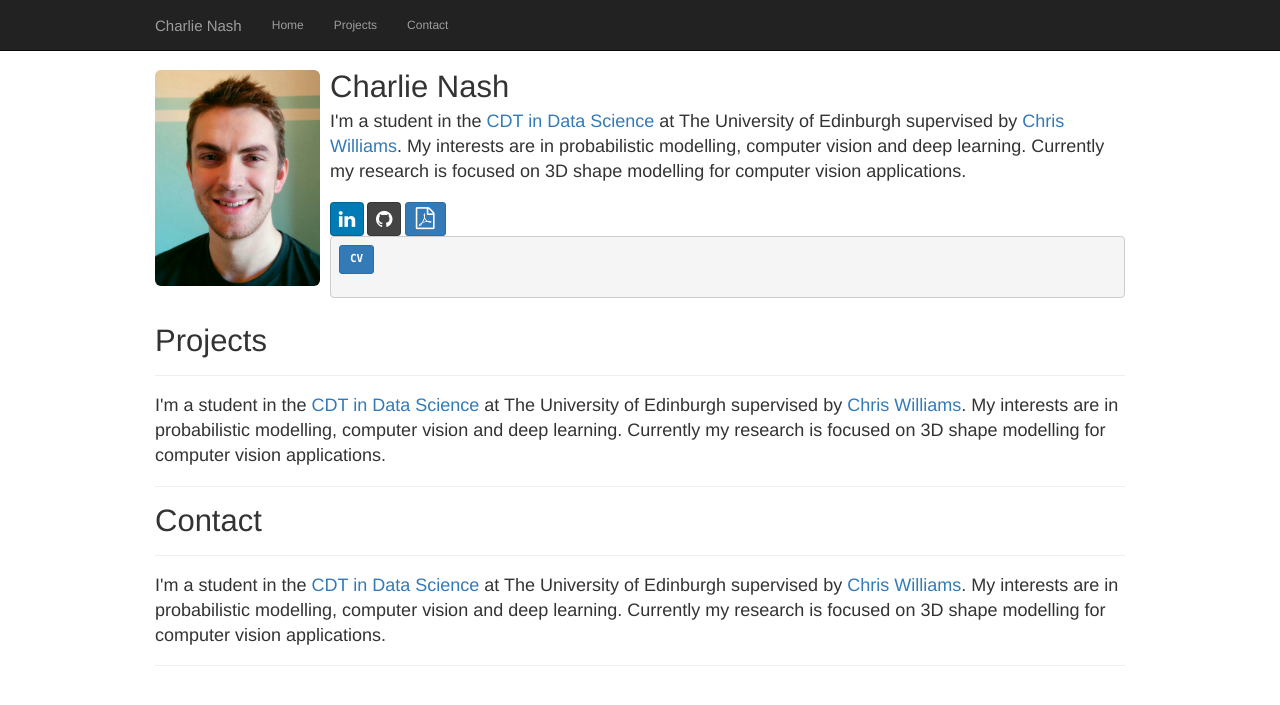
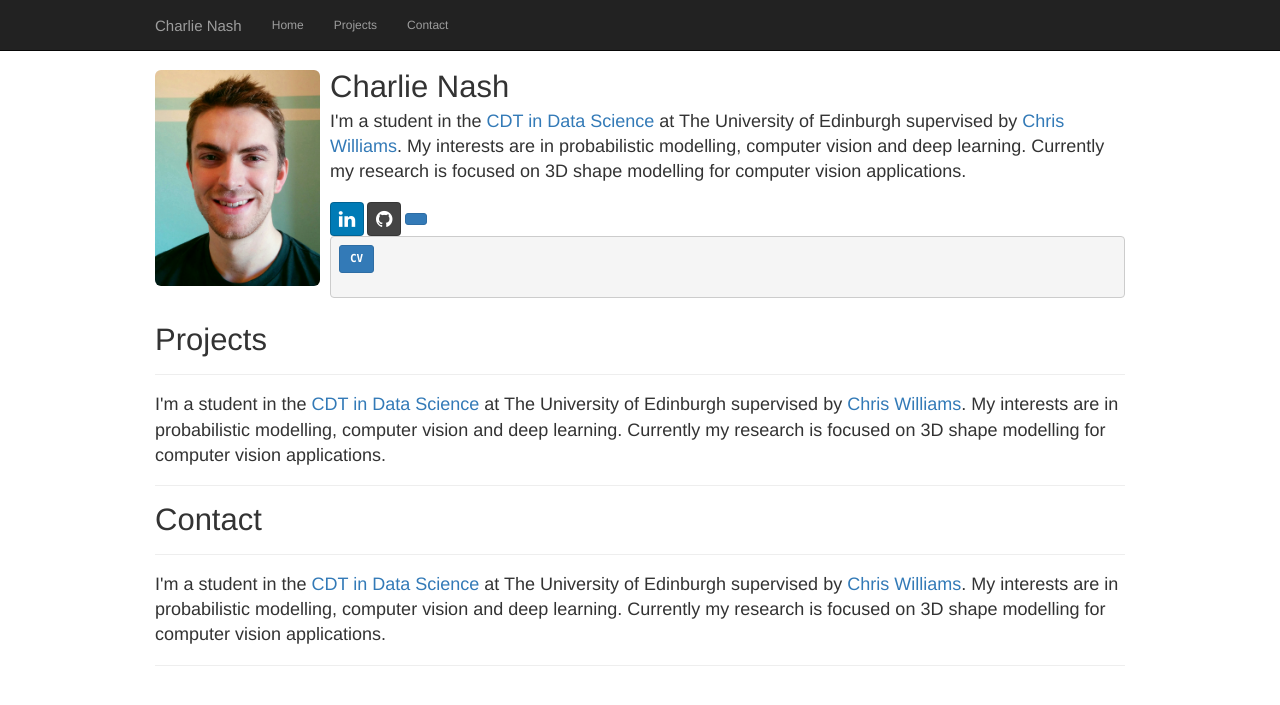
Before and after one commit to charlienash/charlienash.github.io, a Jekyll site: the page index.html, which Jekyll copies as it is, in a window 1280 px wide. Shown: the top 705 px of the page. Built offline with Jekyll 4.4.1, drawn with Linux system fonts in a browser that asks for light colours; nearby versions of some CDN libraries; library files that are not in the unit come from our copies.

Commit message:
Update index.html

```diff
--- a/index.html
+++ b/index.html
@@ -99,7 +99,7 @@
 					 	<span class="fa fa-github fa-2x"></span>
 				            </a>
 				            <a class="btn btn-sm btn-primary">
- 				                <i class="fa fa-file-pdf-o fa-2x"></i>
+ 				                <!--i class="fa fa-file-pdf-o fa-2x"></i-->
  				                <b> <pre> CV</b>
 				            </a>
 					  </div>
```
